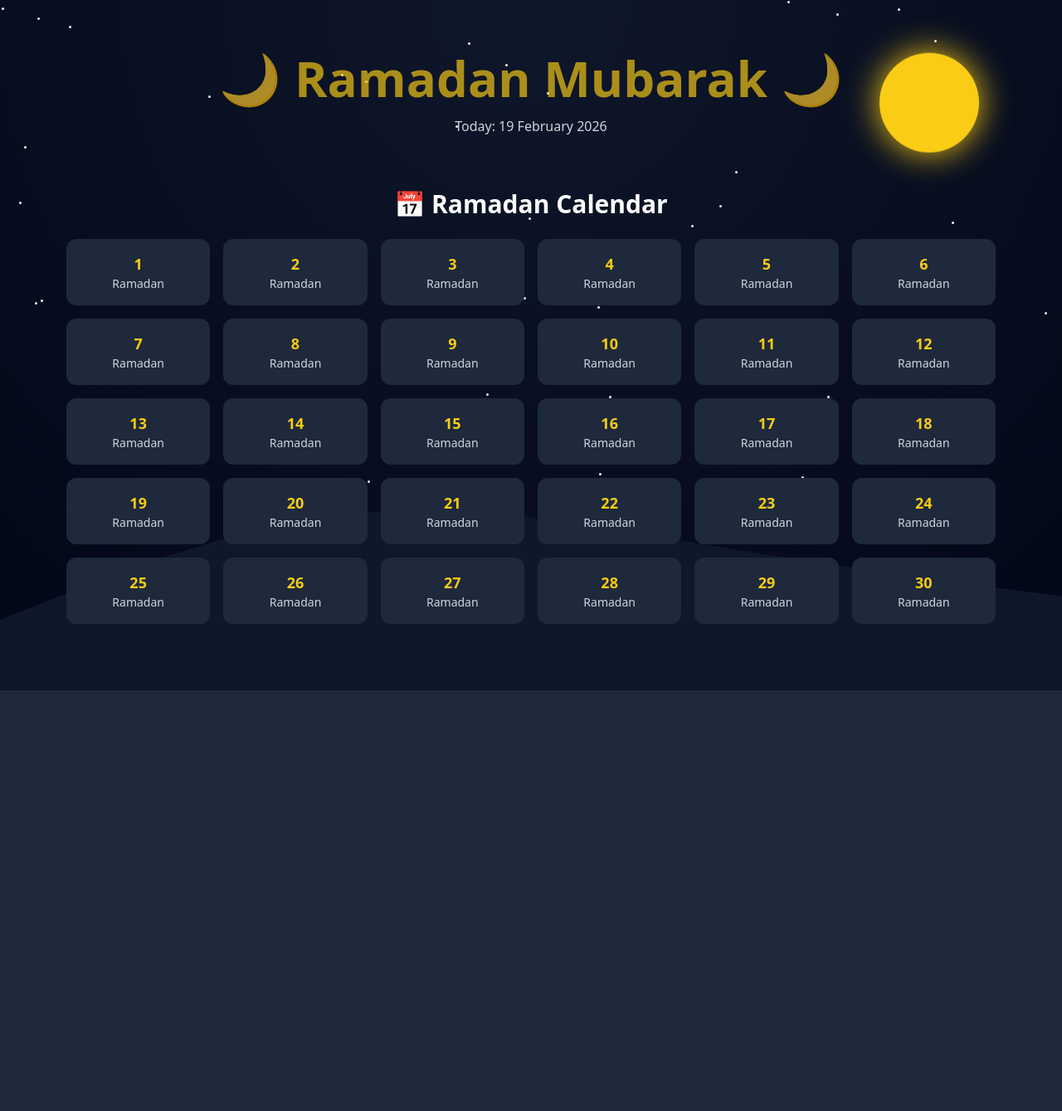
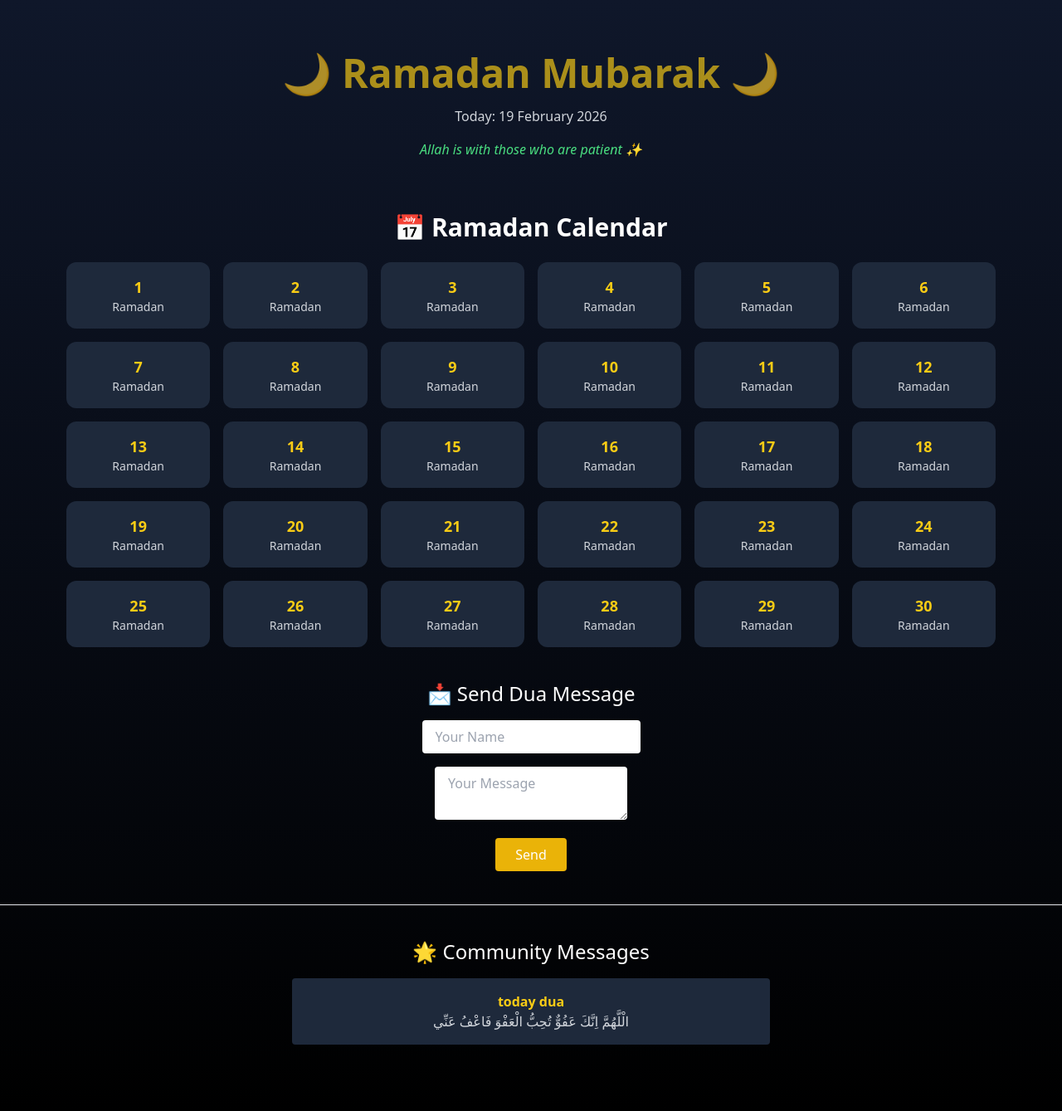
Before and after one commit to Aamirkhan121/ramadanwebsite, a Flask app: page / in a window 1280 px wide. Shown: the whole page at 83% size. Before the commit the page ends 832 px from the top, so only its background shows below. Run offline with Flask 3, Linux system fonts and the light colour scheme; data comes from the database, SQL or seed files in the repository; both versions use the stored data as it was after the commit; some libraries are stand-ins or nearby versions.

Commit message:
update code

```diff
--- a/app.py
+++ b/app.py
@@ -1,18 +1,146 @@
-from flask import Flask, render_template, request
+from flask import Flask, render_template, request, redirect, url_for
+from flask_sqlalchemy import SQLAlchemy
+from flask_login import LoginManager, UserMixin, login_user, login_required, logout_user
 from datetime import datetime
+import random
+import os
 
 app = Flask(__name__)
+
+app.config['SECRET_KEY'] = "supersecretkey"
+app.config['SQLALCHEMY_DATABASE_URI'] = os.environ.get(
+    "DATABASE_URL",
+    "sqlite:///database.db"
+)
+app.config['SQLALCHEMY_TRACK_MODIFICATIONS'] = False
+
+db = SQLAlchemy(app)
+login_manager = LoginManager(app)
+login_manager.login_view = "login"
+
+# ======================
+# MODELS
+# ======================
+
+class Message(db.Model):
+    id = db.Column(db.Integer, primary_key=True)
+    name = db.Column(db.String(100), nullable=False)
+    message = db.Column(db.Text, nullable=False)
+    timestamp = db.Column(db.DateTime, default=datetime.utcnow)
+
+class User(UserMixin, db.Model):
+    id = db.Column(db.Integer, primary_key=True)
+    username = db.Column(db.String(100), unique=True)
+    password = db.Column(db.String(100))
+
+@login_manager.user_loader
+def load_user(user_id):
+    return User.query.get(int(user_id))
+
+# ======================
+# ROUTES
+# ======================
+
+quotes = [
+    "Ramadan is the month of blessings 🌙",
+    "Patience is the key to Jannah 🤍",
+    "Allah is with those who are patient ✨",
+    "Make dua, Allah is listening 🤲"
+]
 
 @app.route('/')
 def home():
     today = datetime.now().strftime("%d %B %Y")
-    return render_template("index.html", today=today)
+    random_quote = random.choice(quotes)
+    messages = Message.query.order_by(Message.timestamp.desc()).all()
+
+    return render_template(
+        "index.html",
+        today=today,
+        quote=random_quote,
+        messages=messages
+    )
 
 @app.route('/contact', methods=['POST'])
 def contact():
     name = request.form.get("name")
     message = request.form.get("message")
-    return f"Thank you {name}, your message has been received!"
+
+    if name and message:
+        new_message = Message(name=name, message=message)
+        db.session.add(new_message)
+        db.session.commit()
+
+    return redirect(url_for('home'))
+
+# ======================
+# LOGIN
+# ======================
+
+@app.route('/login', methods=["GET", "POST"])
+def login():
+    if request.method == "POST":
+        username = request.form.get("username")
+        password = request.form.get("password")
+
+        user = User.query.filter_by(username=username).first()
+
+        print("User Found:", user)  # DEBUG
+
+        if user and user.password == password:
+            login_user(user)
+            print("Login Successful")
+            return redirect(url_for("admin"))
+        else:
+            print("Login Failed")
+
+    return render_template("login.html")
+
+@app.route('/admin')
+@login_required
+def admin():
+    messages = Message.query.order_by(Message.timestamp.desc()).all()
+    return render_template("admin.html", messages=messages)
+
+@app.route('/delete/<int:id>')
+@login_required
+def delete(id):
+    msg = Message.query.get_or_404(id)
+    db.session.delete(msg)
+    db.session.commit()
+    return redirect(url_for("admin"))
+
+@app.route('/logout')
+@login_required
+def logout():
+    logout_user()
+    return redirect(url_for("home"))
+
+# ======================
 
 if __name__ == "__main__":
-    app.run(host="0.0.0.0")
+    with app.app_context():
+        db.create_all()
+
+
+
+        # Create default admin if not exists
+        if not User.query.filter_by(username="admin").first():
+            admin = User(username="admin", password="khanadmin123")
+            db.session.add(admin)
+            db.session.commit()
+
+    app.run(host="0.0.0.0", debug=True)
+
+# if __name__ == "__main__":
+#     with app.app_context():
+#         db.create_all()
+
+#         # UPDATE PASSWORD (Temporary)
+#         user = User.query.filter_by(username="admin").first()
+#         if user:
+#             user.password = "khanadmin123"
+#             db.session.commit()
+#             print("Password Updated Successfully")
+
+#     app.run(host="0.0.0.0", debug=True)
--- a/requirements.txt
+++ b/requirements.txt
@@ -1,2 +1,4 @@
 Flask==3.0.0
+Flask-SQLAlchemy==3.1.1
+Flask-Login==0.6.3
 gunicorn==21.2.0
--- a/templates/index.html
+++ b/templates/index.html
@@ -3,89 +3,24 @@
 <head>
     <title>Ramadan Mubarak</title>
     <script src="https://cdn.tailwindcss.com"></script>
-
-    <style>
-        body {
-            background: radial-gradient(circle at top, #0f172a, #020617);
-            overflow-x: hidden;
-        }
-
-        /* 🌙 Animated Moon */
-        .moon {
-            position: absolute;
-            top: 80px;
-            right: 100px;
-            width: 120px;
-            height: 120px;
-            background: #facc15;
-            border-radius: 50%;
-            box-shadow: 0 0 40px #facc15;
-            animation: float 4s ease-in-out infinite;
-        }
-
-        @keyframes float {
-            0% { transform: translateY(0px); }
-            50% { transform: translateY(-20px); }
-            100% { transform: translateY(0px); }
-        }
-
-        /* ✨ Stars */
-        .star {
-            position: absolute;
-            width: 3px;
-            height: 3px;
-            background: white;
-            border-radius: 50%;
-            animation: twinkle 2s infinite alternate;
-        }
-
-        @keyframes twinkle {
-            from { opacity: 0.2; }
-            to { opacity: 1; }
-        }
-    </style>
 </head>
 
-<body class="text-white min-h-screen relative">
+<body class="bg-gradient-to-b from-slate-900 to-black text-white min-h-screen">
 
-    <!-- 🌟 Random Stars -->
-    <script>
-        for (let i = 0; i < 60; i++) {
-            let star = document.createElement("div");
-            star.className = "star";
-            star.style.top = Math.random() * window.innerHeight + "px";
-            star.style.left = Math.random() * window.innerWidth + "px";
-            document.body.appendChild(star);
-        }
-    </script>
-
-    <!-- 🌙 Moon -->
-    <div class="moon"></div>
-
-    <!-- 🕌 Masjid SVG -->
-    <div class="absolute bottom-0 w-full">
-        <svg viewBox="0 0 1440 320">
-            <path fill="#0f172a" fill-opacity="1"
-                d="M0,224L80,192C160,160,320,96,480,80C640,64,800,96,960,122.7C1120,149,1280,171,1360,181.3L1440,192L1440,320L0,320Z">
-            </path>
-        </svg>
-    </div>
-
-    <!-- 🌙 Header -->
 <div class="text-center py-16">
-        <h1 class="text-4xl md:text-6xl font-bold text-yellow-400 animate-pulse">
+    <h1 class="text-5xl font-bold text-yellow-400 animate-pulse">
         🌙 Ramadan Mubarak 🌙
     </h1>
     <p class="mt-4 text-gray-300">Today: {{ today }}</p>
+    <p class="mt-4 text-green-400 italic">{{ quote }}</p>
 </div>
 
-    <!-- 📅 Ramadan Calendar -->
-    <div class="px-6 md:px-20 pb-20">
+<div class="px-6 md:px-20 pb-10">
     <h2 class="text-3xl font-semibold mb-6 text-center">📅 Ramadan Calendar</h2>
 
     <div class="grid grid-cols-3 md:grid-cols-6 gap-4">
         {% for day in range(1,31) %}
-            <div class="bg-slate-800 p-4 rounded-xl text-center hover:scale-105 transform transition duration-300">
+        <div class="bg-slate-800 p-4 rounded-xl text-center hover:scale-110 transform transition duration-300">
             <p class="text-yellow-400 text-lg font-bold">{{ day }}</p>
             <p class="text-sm text-gray-300">Ramadan</p>
         </div>
@@ -93,5 +28,32 @@
     </div>
 </div>
 
+<!-- Contact Form -->
+<div class="text-center pb-20">
+    <h2 class="text-2xl mb-4">📩 Send Dua Message</h2>
+    <form action="/contact" method="POST" class="space-y-4">
+        <input name="name" placeholder="Your Name" class="px-4 py-2 rounded text-black">
+        <br>
+        <textarea name="message" placeholder="Your Message" class="px-4 py-2 rounded text-black"></textarea>
+        <br>
+        <button class="bg-yellow-500 px-6 py-2 rounded hover:bg-yellow-400">
+            Send
+        </button>
+    </form>
+
+    <hr class="my-10">
+
+<h2 class="text-2xl text-center mb-4">🌟 Community Messages</h2>
+
+<div class="max-w-xl mx-auto space-y-4">
+    {% for msg in messages %}
+    <div class="bg-slate-800 p-4 rounded">
+        <p class="text-yellow-400 font-bold">{{ msg.name }}</p>
+        <p class="text-gray-300">{{ msg.message }}</p>
+    </div>
+    {% endfor %}
+</div>
+</div>
+
 </body>
 </html>
```
Also changed, not shown: templates/admin.html (added, +26 -0 lines), templates/login.html (added, +17 -0 lines), templates/thankyou.html (added, +16 -0 lines), instance/database.db (added). Lines whose indentation alone changed are shown as unchanged.
